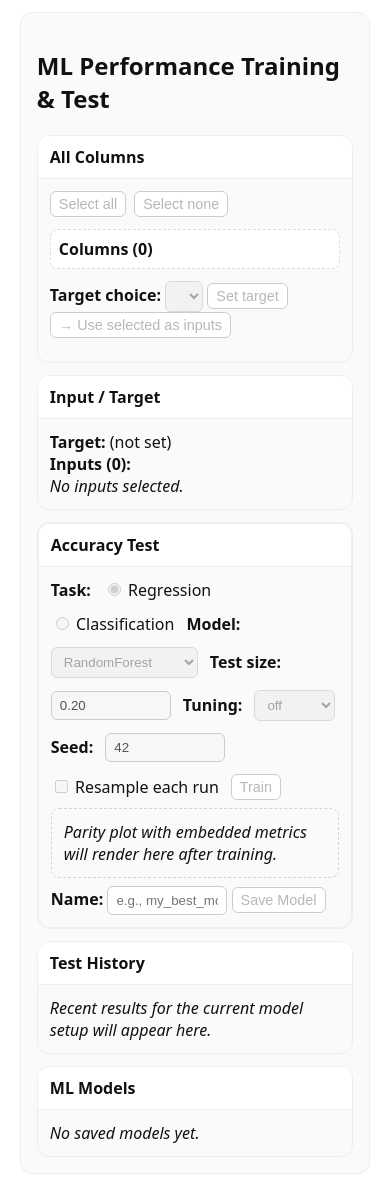
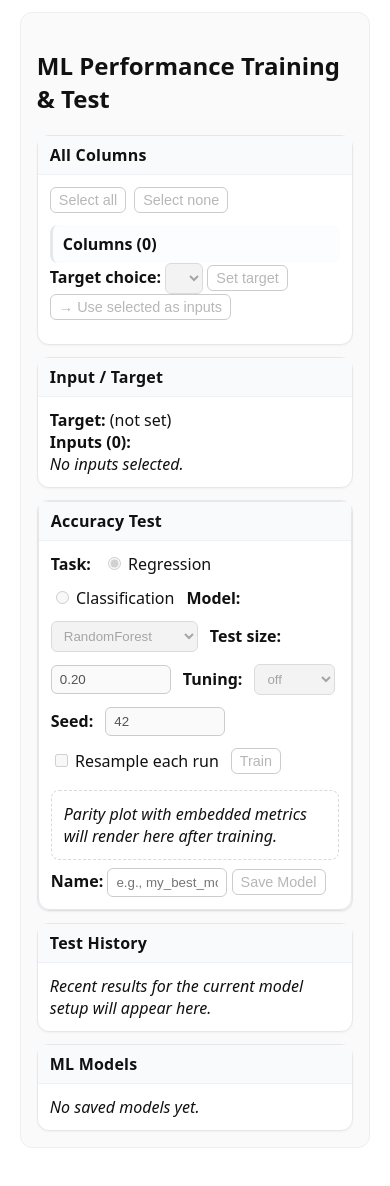
Before and after one commit to ornlpmcp/ASCENDS, a FastAPI app: page /train in a window 390 px wide. Shown: the part 117-1303 px from the top of the page. After the commit the page ends 1265 px from the top, so only its background shows below. Run offline with FastAPI, Linux system fonts and the light colour scheme; lists and menus that the app fills with data are empty.

Commit message:
style: update visual styles for cards, toolbars, and layout responsiveness
Co-authored-by: aider (gpt-4o) <aider@aider.chat>

```diff
--- a/static/app.css
+++ b/static/app.css
@@ -11,18 +11,15 @@ nav a:hover { color:var(--accent); }
   margin: 0 auto;
 }
 
-.train-page .plot-box img {
+.plot-box { margin-top: 8px; }
+.plot-box img {
   max-width: 100%;
-  max-height: 42vh;   /* cap vertical size so no scrolling is needed */
+  max-height: 42vh;
   height: auto;
   width: auto;
   display: block;
   margin: 0 auto;
   object-fit: contain;
-}
-
-@media (max-height: 800px) {
-  .train-page .plot-box img { max-height: 36vh; }
 }
 
 /* (Optional) make the accuracy area a bit shorter so things feel tighter */
@@ -111,10 +108,26 @@ nav a:hover { color:var(--accent); }
   .col-3, .col-6, .col-12, .col-10p, .col-80p { flex: 0 0 100%; max-width: 100%; }
 }
 
-.card { border:1px solid #eee; border-radius:12px; background:#fafafa; overflow:hidden; }
-.card-title { padding:10px 12px; font-weight:600; border-bottom:1px solid #eee; background:#fff; }
-.card-body { padding:12px; }
-.subcard { border:1px dashed #ddd; padding:8px; margin-bottom:12px; border-radius:8px; background:#fff; }
+.card {
+  border: 1px solid #e5e7eb;
+  border-radius: 12px;
+  box-shadow: 0 1px 2px rgba(0,0,0,.04);
+  background: #fff;
+}
+.card-title {
+  padding: 8px 12px;
+  background: #f8fafc;
+  border-bottom: 1px solid #eef2f7;
+  font-weight: 600;
+  letter-spacing: .2px;
+}
+.card-body { padding: 12px; }
+.subcard {
+  border-left: 3px solid #e5e7eb;
+  padding: 8px 10px;
+  background: #fbfdff;
+  border-radius: 8px;
+}
 
 .toolbar { display:flex; gap:8px; flex-wrap:wrap; margin-bottom:12px; }
 .toolbar.inline { align-items:center; }
@@ -124,7 +137,7 @@ nav a:hover { color:var(--accent); }
 .input { padding:6px 8px; border:1px solid #ccc; border-radius:6px; width:120px; }
 .input-inline { display:inline-flex; gap:6px; align-items:center; margin:0 8px; }
 .select { padding:6px 8px; border:1px solid #ccc; border-radius:6px; }
-.list { list-style:none; padding-left:0; margin:0; }
+.list { margin: 0; padding-left: 18px; }
 .list li { padding:6px 8px; border-bottom:1px solid #eee; background:#fff; }
 .chart-placeholder { border:1px dashed #ccc; padding:24px; text-align:center; background:#fff; border-radius:8px; }
 
@@ -188,3 +201,16 @@ nav a:hover { color:var(--accent); }
   .scroll-panel { height: auto; }
   .correlation-body { min-height: auto; }
 }
+/* Correlation 3-pane layout: lock to 10/10/80 */
+.corr-3 { display: flex; flex-wrap: nowrap; gap: 12px; }
+.corr-3 .col { display: flex; flex-direction: column; min-width: 0; }
+.corr-3 .col-left  { flex: 0 0 10%; max-width: 10%; }
+.corr-3 .col-mid   { flex: 0 0 10%; max-width: 10%; }
+.corr-3 .col-right { flex: 0 0 80%; max-width: 80%; }
+
+/* Stack for small screens */
+@media (max-width: 1100px) {
+  .corr-3 { flex-wrap: wrap; }
+  .corr-3 .col-left, .corr-3 .col-mid { flex: 0 0 50%; max-width: 50%; }
+  .corr-3 .col-right { flex: 0 0 100%; max-width: 100%; }
+}
```
